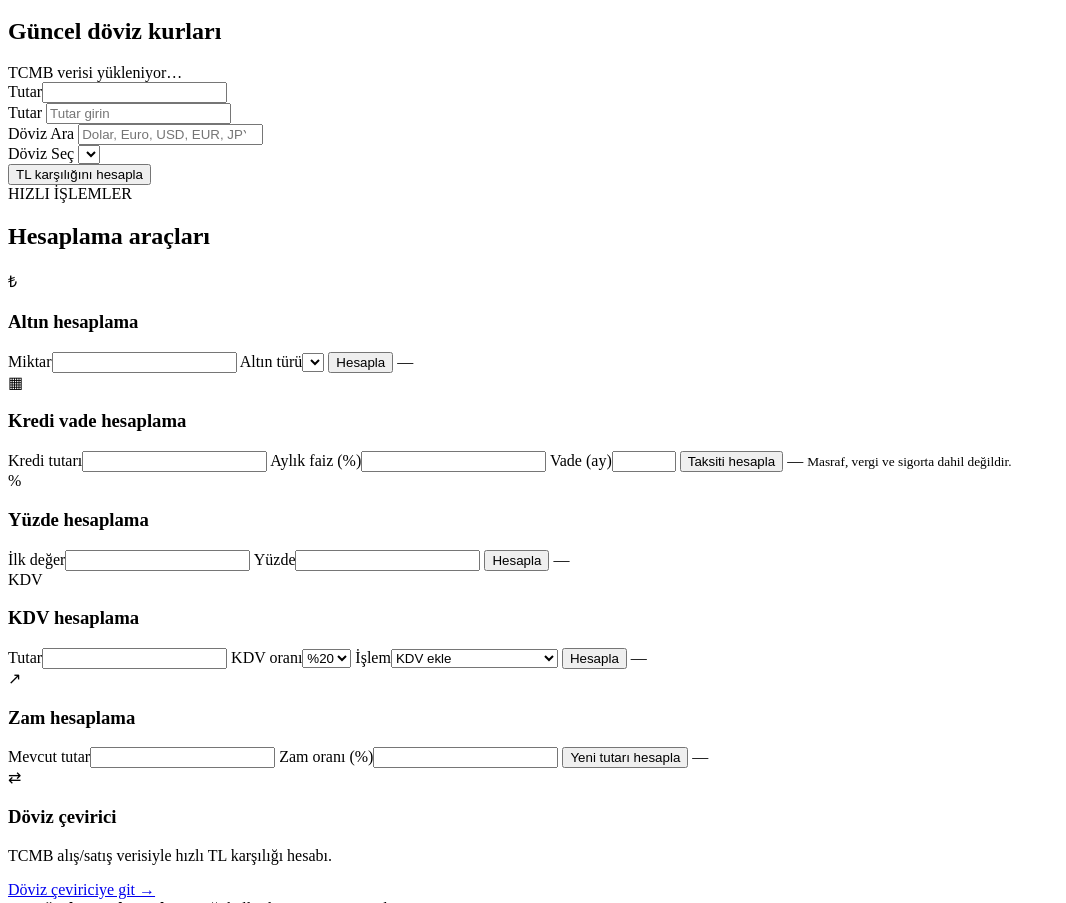
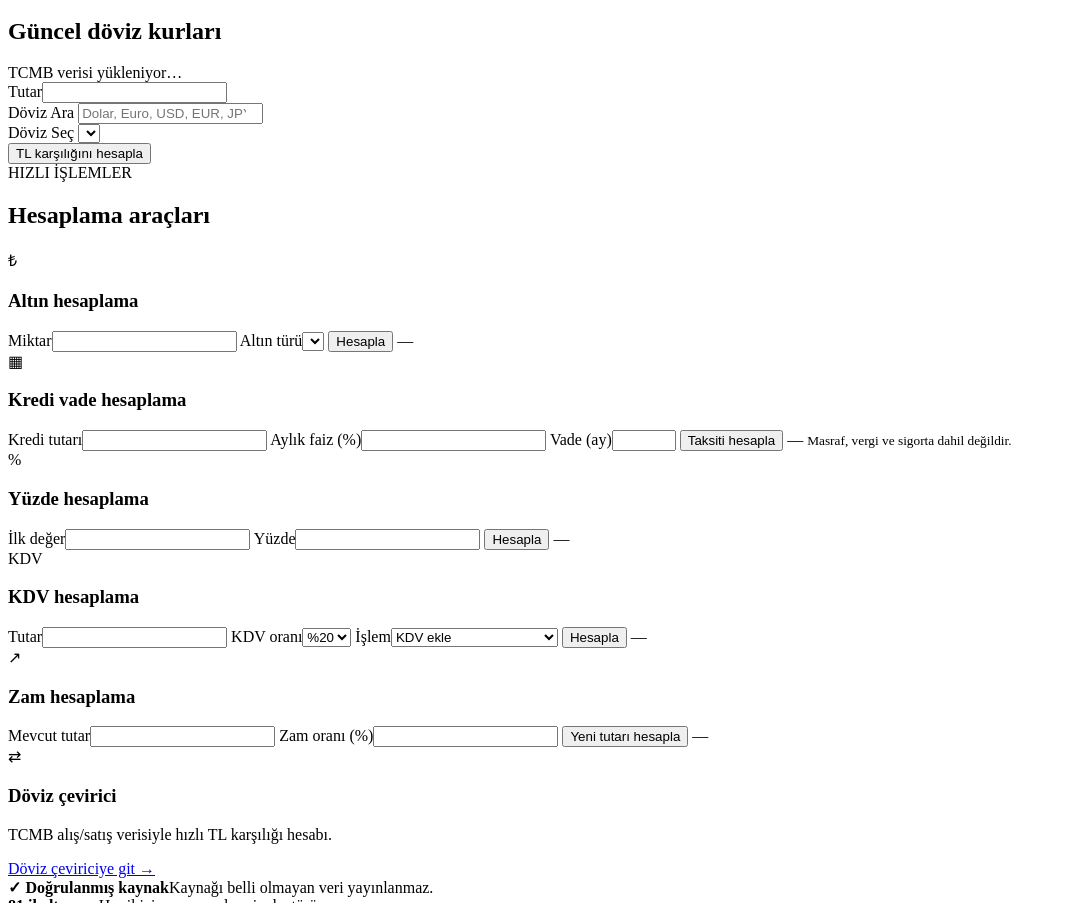
Before and after one commit to sevvalgcn/altinnekadar, a website: page public/index.html in a window 1280 px wide. Shown: the part 827-1730 px from the top of the page, without its empty margins (0-1066 px from the left). Drawn offline with Linux system fonts and the light colour scheme.

Commit message:
Remove fxAmount input field from index.html
Removed input field for 'fxAmount' from the currency converter panel.

```diff
--- a/public/index.html
+++ b/public/index.html
@@ -80,8 +80,7 @@
   <div class="converter-panel-lite">
 
   <div>
-    <label for="fxAmount">Tutar</label>
-    <input id="fxAmount" type="number" min="0" step="0.01" placeholder="Tutar girin">
+
   </div>
 
   <div>
```
